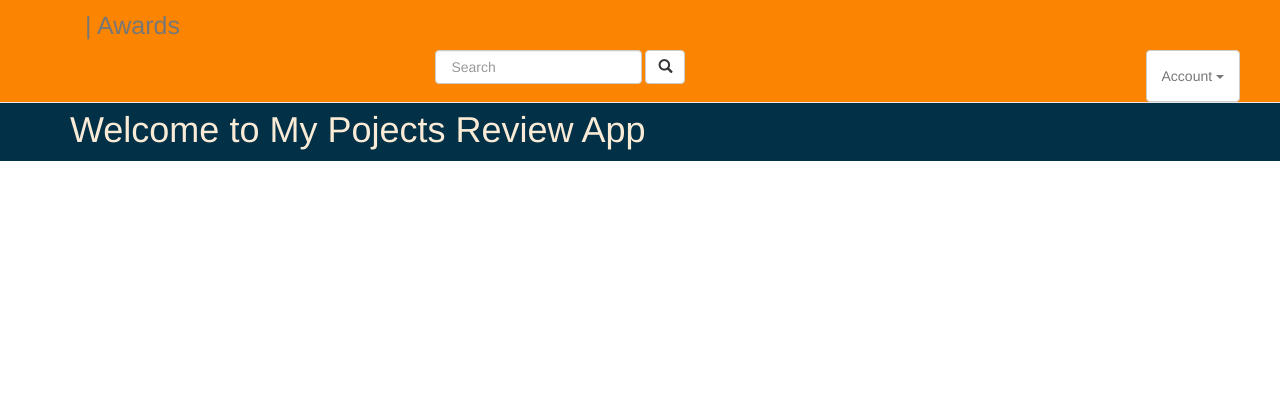
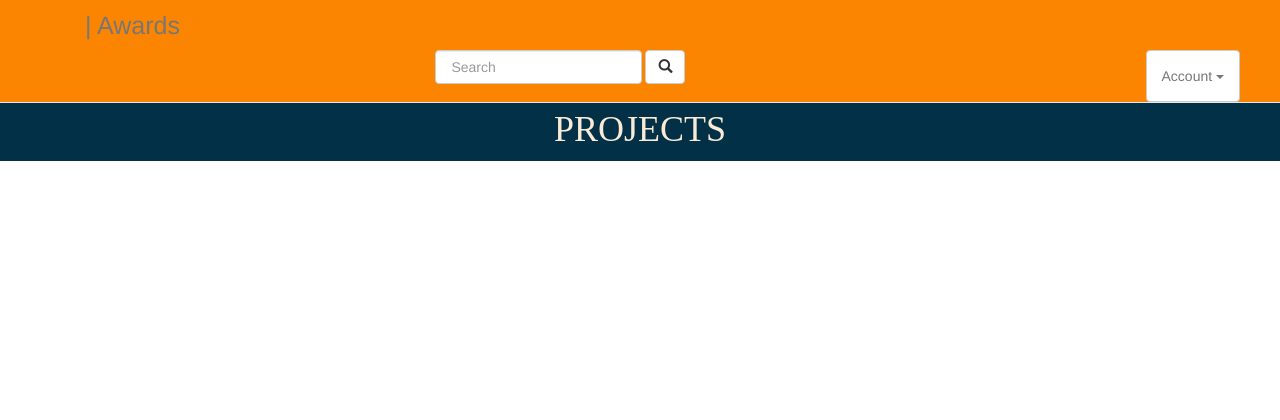
Before and after one commit to josphat-otieno/project-reviews, a Django app: page / in a window 1280 px wide. Shown: the top 420 px of the page. Run offline with Django 3.2, Linux system fonts and the light colour scheme; the visitor is signed in with stand-in values (Sample User, id 1); data that the repository does not hold is empty; some libraries are stand-ins or nearby versions.

Commit message:
style header

```diff
--- a/AwardsApp/templates/awards/delete.html
+++ b/AwardsApp/templates/awards/delete.html
@@ -2,7 +2,7 @@
 {% load bootstrap3 %} {% load static %}
 
 {% block content %}
-<div class="continer-fluid " style="padding-top: 90px; background-color: #023047">
+<div class="continer-fluid " style="padding-top: 90px; background-color: #023047;font-family: Assistant;">
     <div class="container" style="padding-top: 70px">
         <div class="row">
             <div class="col-md-4"></div>
--- a/AwardsApp/templates/awards/edit_profile.html
+++ b/AwardsApp/templates/awards/edit_profile.html
@@ -2,7 +2,7 @@
 {% load bootstrap3 %} {% load static %}
 
 {% block content %}
-<div class="container-fluid" style="padding-top: 90px; background-color: #023047; color: antiquewhite; font-size: 25px;">
+<div class="container-fluid" style="padding-top: 90px; background-color: #023047; color: antiquewhite; font-size: 25px;font-family: Assistant;">
     <div class="row">
         <h2 class="text-center">Update for {{user.username}}</h2>
         <div class="col-md-4"></div>
--- a/AwardsApp/templates/awards/index.html
+++ b/AwardsApp/templates/awards/index.html
@@ -5,17 +5,17 @@
 <link href="https://fonts.googleapis.com/css2?family=Assistant:wght@300&family=Nanum+Gothic:wght@700&display=swap" rel="stylesheet">
 <link rel="stylesheet" href="https://maxcdn.bootstrapcdn.com/bootstrap/3.4.1/css/bootstrap.min.css">
 {% block content %}
-<div class="container-fluid" style="padding-top: 90px; background-color: #023047; color: antiquewhite;">
+<div class="container-fluid" style="padding-top: 90px; background-color: #023047; color: antiquewhite; font-family: Assistant;">
     <div class="container">
-        <h1 style="color: antiquewhite;">Welcome to My Pojects Review App</h1>
+        <h1 style="color: antiquewhite; align-items: center;" class="text-center">PROJECTS</h1>
     <div class="row">
         <div class="col-md-2"></div>
         <div class="col-md-8">
 
             {% for project in all_projects %}
-            <div class="panel" style="background-color: #023e7d;">
+            <div class="panel" style="background-color: #023e7d;font-family: Assistant;">
                 <div class="panel-header">
-                    <h2 class="text text-center text-capitalize">{{project.project_title}}</h2>
+                    <h2 class="text text-center text-capitalize" >{{project.project_title}}</h2>
                 </div>
                 <div class="panel-body">
                     <a href="{% url 'project_detail' project.id %}"> <img src="{{project.project_image.url}}"
--- a/AwardsApp/templates/awards/new_project.html
+++ b/AwardsApp/templates/awards/new_project.html
@@ -16,7 +16,7 @@
 </head>
 
 {% block content %}
-<div class="container-fluid" style="padding-top: 130px; background-color: #023047">
+<div class="container-fluid" style="padding-top: 130px; background-color: #023047;font-family: Assistant;">
   <div class="container" style="color: antiquewhite; font-size: 25px ;">
     <div class="row">
       <div class="col-md-3"></div>
--- a/AwardsApp/templates/awards/profile.html
+++ b/AwardsApp/templates/awards/profile.html
@@ -4,7 +4,7 @@
   rel="stylesheet">
 
 {% block content %}
-<div class="container-fluid" style="padding-top: 90px; background-color: #023047">
+<div class="container-fluid" style="padding-top: 90px; background-color: #023047;font-family: Assistant;">
   <div class="container" style="padding-top: 100px;">
     <div class="row">
       <div class="col-md-6" style="color: antiquewhite;">
--- a/AwardsApp/templates/awards/project_detail.html
+++ b/AwardsApp/templates/awards/project_detail.html
@@ -5,7 +5,7 @@
 <link href="https://fonts.googleapis.com/css2?family=Open+Sans:wght@300&display=swap" rel="stylesheet">
 
 {% block content %}
-<div class="container-fluid" style="padding-top: 90px; background-color: #023047">
+<div class="container-fluid" style="padding-top: 90px; background-color: #023047;font-family: Assistant;">
     <div class="container" style="padding-top: 90px;">
         <div class="row">
             <div class="col-md-2"></div>
--- a/AwardsApp/templates/awards/search.html
+++ b/AwardsApp/templates/awards/search.html
@@ -2,7 +2,7 @@
 {% load bootstrap3 %} {% load static %}
 
 {% block content %}
-<div class="continer-fluid" style="padding-top: 90px; background-color: #023047">
+<div class="continer-fluid" style="padding-top: 90px; background-color: #023047;font-family: Assistant;">
   <div class="container" style="padding-top: 100px; color: antiquewhite;">
 
     <div class="row">
```
